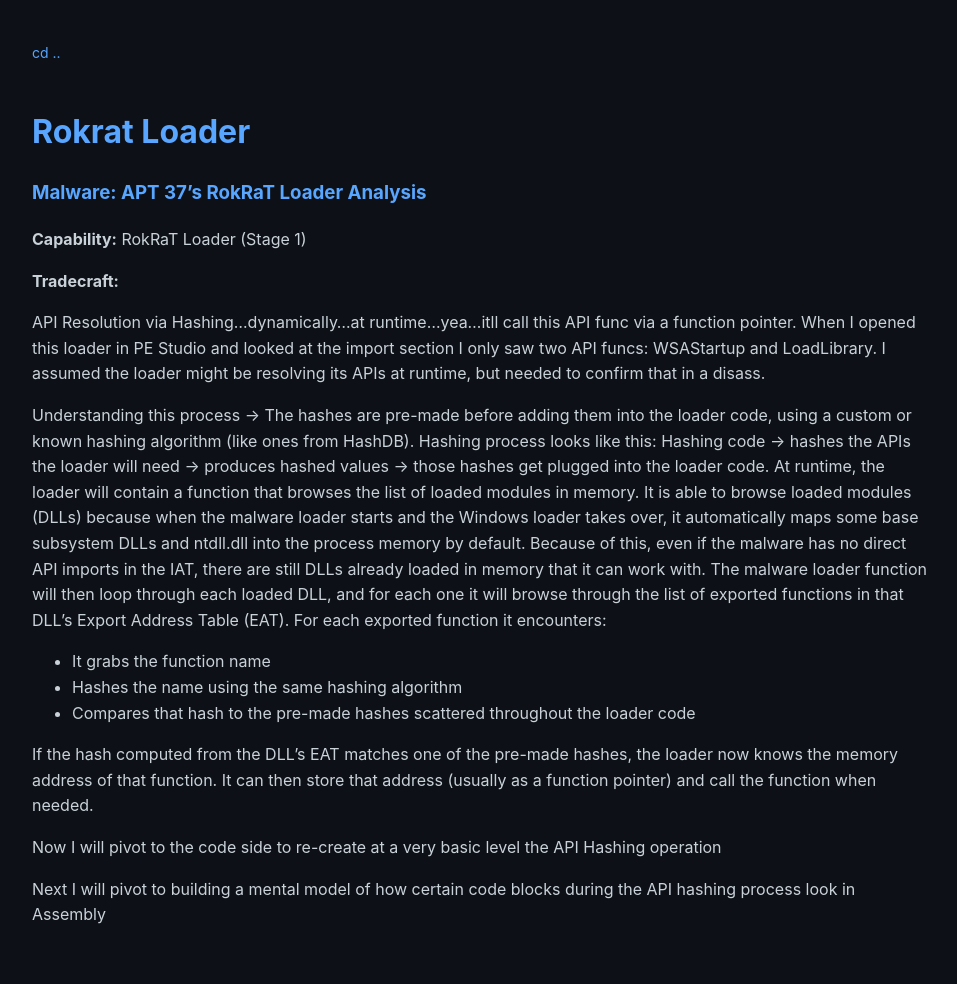
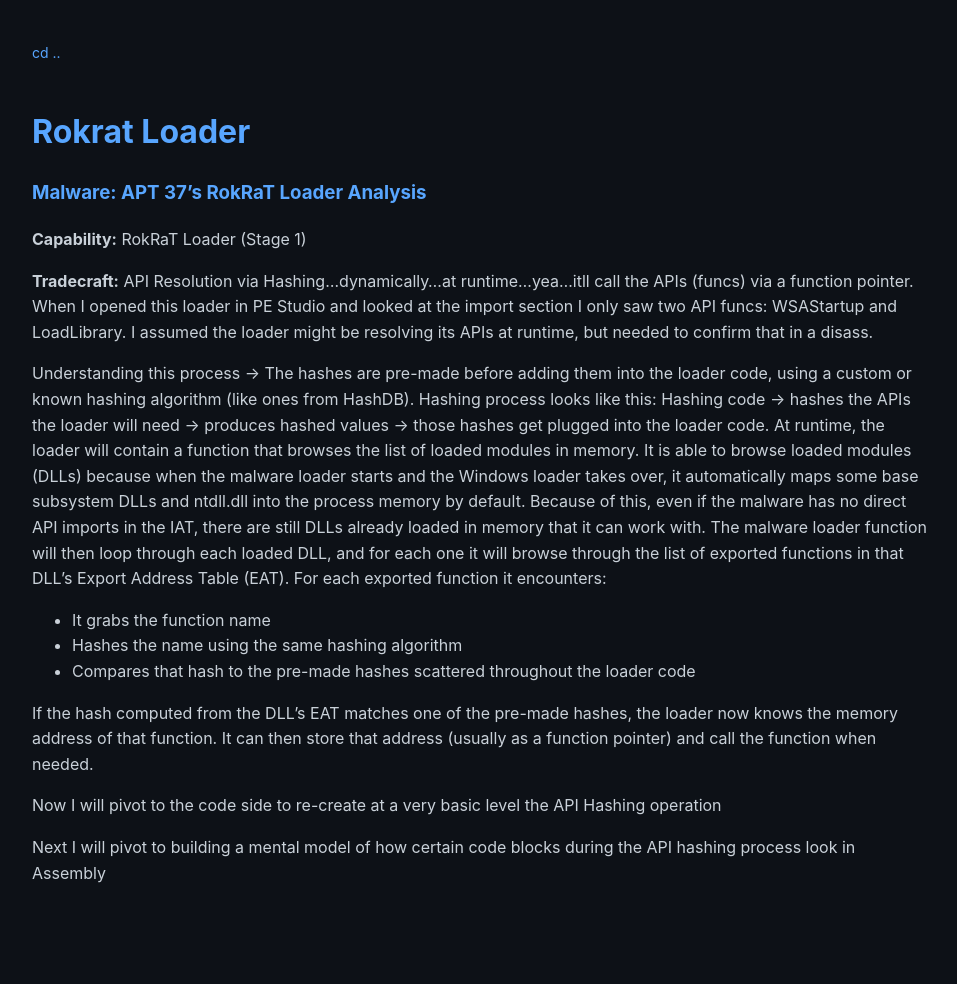
Before and after one commit to soreRum/soreRum.github.io, a Jekyll site: the page built from _posts/2026-03-6-RokRaT-Loader.md, in a window 1280 px wide. Shown: the whole page, without its empty margins (158-1115 px from the left). Built offline with Jekyll 4.4.1, drawn with Linux system fonts in a browser that asks for light colours; our own code applies the rules of GitHub Pages for plain Markdown files; after the commit the page ends 942 px from its top, so only the background shows below that.

Commit message:
Update 2026-03-6-RokRaT-Loader.md

```diff
--- a/_posts/2026-03-6-RokRaT-Loader.md
+++ b/_posts/2026-03-6-RokRaT-Loader.md
@@ -1,9 +1,7 @@
 ### Malware: APT 37’s RokRaT Loader Analysis
 **Capability:** RokRaT Loader (Stage 1)
 
-**Tradecraft:**
-
-API Resolution via Hashing…dynamically…at runtime…yea…itll call this API func via a function pointer. When I opened this loader in PE Studio and looked at the import section I only saw two API funcs: WSAStartup and LoadLibrary. I assumed the loader might be resolving its APIs at runtime, but needed to confirm that in a disass.
+**Tradecraft:** API Resolution via Hashing…dynamically…at runtime…yea…itll call the APIs (funcs) via a function pointer. When I opened this loader in PE Studio and looked at the import section I only saw two API funcs: WSAStartup and LoadLibrary. I assumed the loader might be resolving its APIs at runtime, but needed to confirm that in a disass.
 
 Understanding this process -> The hashes are pre-made before adding them into the loader code, using a custom or known hashing algorithm (like ones from HashDB).
 Hashing process looks like this: Hashing code → hashes the APIs the loader will need → produces hashed values → those hashes get plugged into the loader code. At runtime, the loader will contain a function that browses the list of loaded modules in memory. It is able to browse loaded modules (DLLs) because when the malware loader starts and the Windows loader takes over, it automatically maps some base subsystem DLLs and ntdll.dll into the process memory by default. Because of this, even if the malware has no direct API imports in the IAT, there are still DLLs already loaded in memory that it can work with. The malware loader function will then loop through each loaded DLL, and for each one it will browse through the list of exported functions in that DLL’s Export Address Table (EAT). For each exported function it encounters:
```
